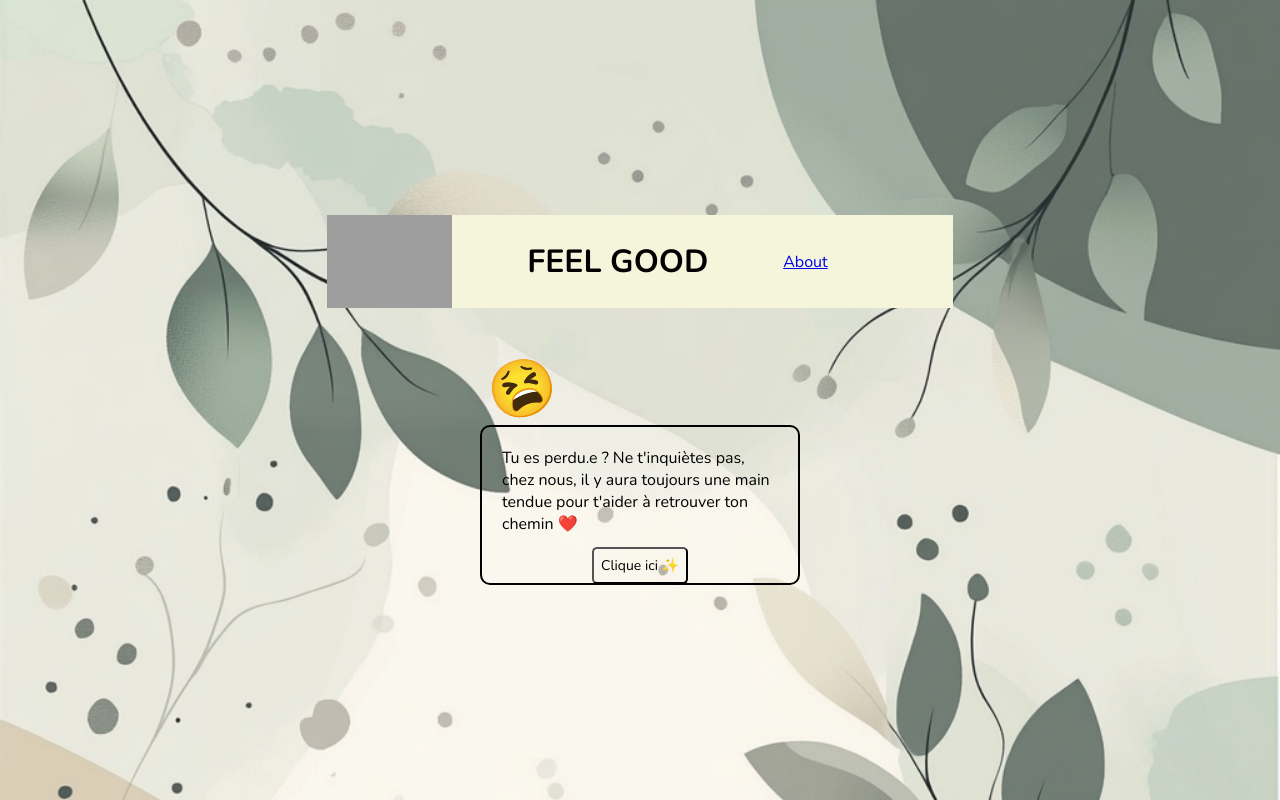
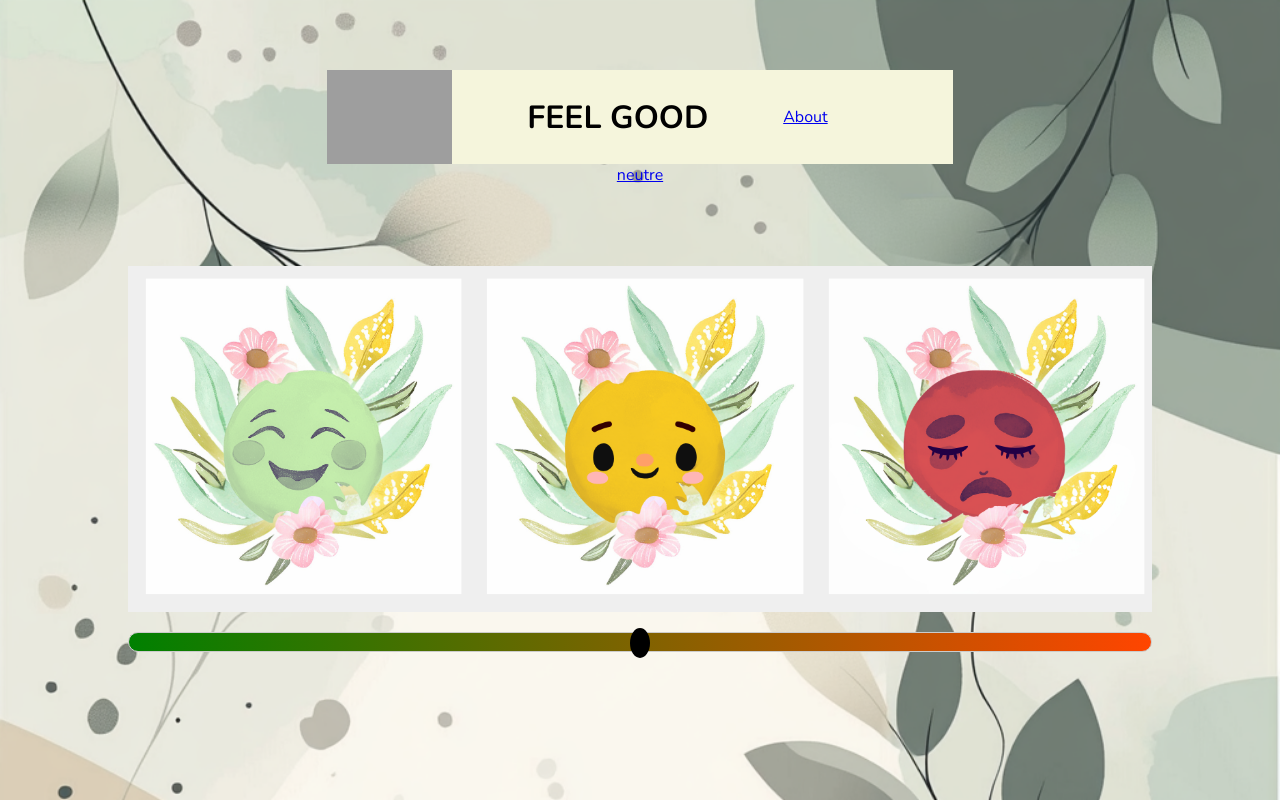
Before and after one commit to WildCodeSchool-2024-09/lille-protojam, a React (Vite) app in the folder client/: page /profile/mood in a window 1280 px wide. Built offline with nearby package versions, Linux system fonts and the light colour scheme; grey boxes are pictures that could not be loaded; a web font is replaced by a local one.

Commit message:
fix css and router /

```diff
--- a/client/src/components/Mood/Mood.css
+++ b/client/src/components/Mood/Mood.css
@@ -5,7 +5,13 @@
   width: 100%;
   background-color: #f0f0f0;
 }
+
+.mood-container {
+  width: 80%;
+}
+
 .img-button {
+  width: 100%;
 }
 
 /* Boutons */
--- a/client/src/components/Mood/Mood.tsx
+++ b/client/src/components/Mood/Mood.tsx
@@ -20,7 +20,7 @@ function Mood() {
   };
 
   const handleclickNeutral = () => {
-          setMood("neutral");
+    setMood("neutral");
     if (moodCount === 0) {
       setMoodcount(moodCount);
     }
@@ -34,7 +34,6 @@ function Mood() {
 
   const calculateCursorPosition = () => {
     return `${((moodCount + 10) / 20) * 100}%`;
-
   };
 
   return (
--- a/client/src/main.tsx
+++ b/client/src/main.tsx
@@ -7,13 +7,12 @@ import { createRoot } from "react-dom/client";
 // Import the main app component
 import App from "./App";
 import UsersProfile from "./pages/UsersProfile/UsersProfile";
-import Mood from "./components/mood/Mood";
+import Mood from "./components/Mood/Mood";
 import Login from "./components/Login/Login";
 import Journal from "./pages/Journal";
 import DailyAct from "./pages/DailyAct/DailyAct";
 import Homepage from "./pages/Homepage/homepage";
 import PageNotFound from "./components/PageNotFound/PageNotFound";
-import Error from "./pages/Error/Error";
 import { createBrowserRouter, RouterProvider } from "react-router-dom";
 
 // Import additional components for new routes
@@ -52,7 +51,7 @@ const router = createBrowserRouter([
         ),
       },
       {
-        path: "/profile-actions",
+        path: "/profile/actions",
         element: (
           <>
             <DailyAct />
@@ -60,7 +59,7 @@ const router = createBrowserRouter([
         ),
       },
       {
-        path: "/profile-journal", //
+        path: "/profile/journal", //
         element: (
           <>
             <Journal />
@@ -68,64 +67,7 @@ const router = createBrowserRouter([
         ),
       },
       {
-        path: "/profile-mood",
-        element: (
-          <>
-            <Mood />
-          </>
-        ),
-      },
-      {
-        path: "/error",
-        element: (
-          <>
-            <Error />
-          </>
-        ),
-      },
-    ],
-  },
-  {
-    element: <App />,
-    children: [
-      {
-        path: "/",
-        element: <Homepage />,
-      },
-      {
-        path: "/login",
-        element: (
-          <>
-            <Login />
-          </>
-        ),
-      },
-      {
-        path: "/profile",
-        element: (
-          <>
-            <UsersProfile />
-          </>
-        ),
-      },
-      {
-        path: "/profile-actions",
-        element: (
-          <>
-            <DailyAct />
-          </>
-        ),
-      },
-      {
-        path: "/profile-journal", //
-        element: (
-          <>
-            <Journal />
-          </>
-        ),
-      },
-      {
-        path: "/profile-mood",
+        path: "/profile/mood",
         element: (
           <>
             <Mood />
```
